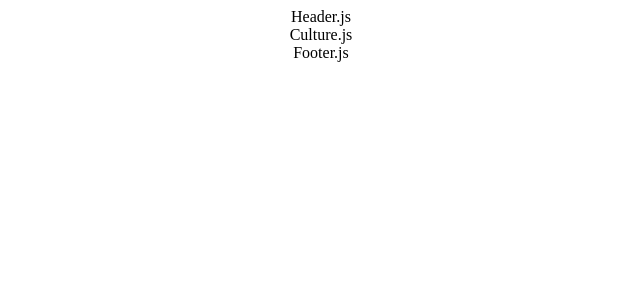
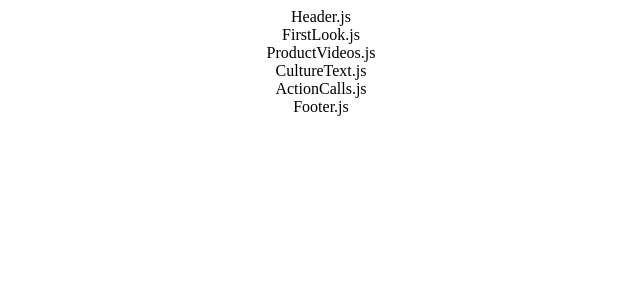
Before and after one commit to mattkastner/defineyoury, a React (Create React App) app: page / in a window 1280 px wide. Shown: the top 300 px of the page, without its empty margins (319-959 px from the left). Built offline with nearby package versions, Linux system fonts and the light colour scheme.

Commit message:
building views

```diff
--- /dev/null
+++ b/src/components/culture/ActionCalls.js
@@ -0,0 +1,11 @@
+import React from 'react';
+
+function ActionCalls(props) {
+    return (
+        <div>
+            ActionCalls.js
+        </div>
+    );
+}
+
+export default ActionCalls;
--- /dev/null
+++ b/src/components/culture/CultureText.js
@@ -0,0 +1,11 @@
+import React from 'react';
+
+function CultureText(props) {
+    return (
+        <div>
+            CultureText.js
+        </div>
+    );
+}
+
+export default CultureText;
--- a/src/components/culture/Culture.js
+++ b/src/components/culture/FirstLook.js
@@ -1,11 +1,11 @@
 import React from 'react';
 
-function Culture(props) {
+function FirstLook(props) {
     return (
         <div>
-            Culture.js
+            FirstLook.js
         </div>
     );
 }
 
-export default Culture;
+export default FirstLook;
--- /dev/null
+++ b/src/components/culture/ProductVideos.js
@@ -0,0 +1,11 @@
+import React from 'react';
+
+function ProductVideos(props) {
+    return (
+        <div>
+            ProductVideos.js
+        </div>
+    );
+}
+
+export default ProductVideos;
--- /dev/null
+++ b/src/views/Culture.js
@@ -0,0 +1,18 @@
+import React from 'react';
+import FirstLook from '../components/culture/FirstLook'
+import ProductVideos from '../components/culture/ProductVideos'
+import CultureText from '../components/culture/CultureText'
+import ActionCalls from '../components/culture/ActionCalls';
+
+function Culture(props) {
+    return (
+        <div>
+            <FirstLook />
+            <ProductVideos />
+            <CultureText />
+            <ActionCalls />
+        </div>
+    );
+}
+
+export default Culture;
```
Also changed, not shown: src/components/product/ProductList.js (added, +11 -0 lines), src/components/product/Stories.js (added, +11 -0 lines), src/routes.js (+4 -4 lines), src/views/Business.js (renamed from src/components/business/Business.js), src/views/Product.js (renamed from src/components/product/Product.js), src/views/Training.js (renamed from src/components/training/Training.js).
